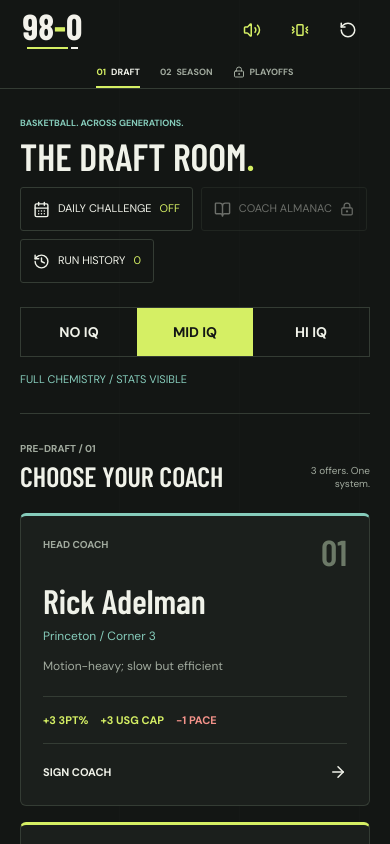
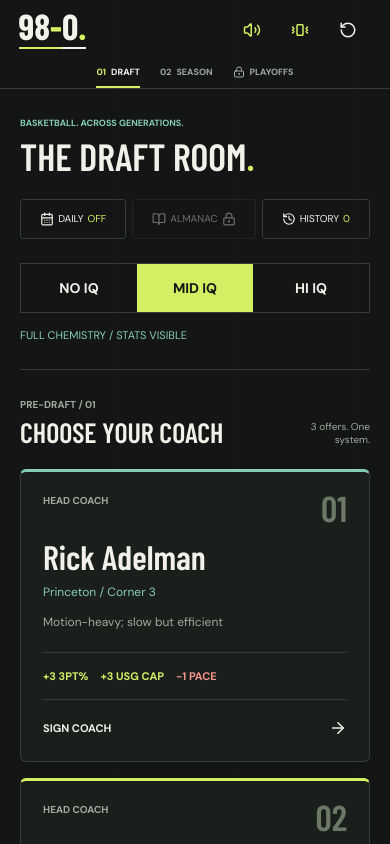
Before and after one commit to luisdapreci/98-0, a Next.js app: page / in a window 390 px wide. Shown: the top 844 px of the page. Built offline with nearby package versions, Linux system fonts and the light colour scheme.

Commit message:
feat: Update styling and layout for collection toolbar and share card; enhance button labels and improve export dimensions for better user experience

```diff
--- a/src/app/globals.css
+++ b/src/app/globals.css
@@ -29,6 +29,7 @@
   min-width: 0;
 }
 .collection-toolbar button > span { color: var(--accent); }
+.collection-toolbar button > .collection-button-label { color: inherit; }
 .collection-toolbar .result-share-button {
   flex: 1 0 100%;
   min-height: 56px;
@@ -80,20 +81,26 @@
 .share-lineup strong { font-size: 18px; line-height: 1.2; }
 .share-lineup small { font-size: 14px; line-height: 1.3; color: #bdc5b9; }
 .share-disclaimer { padding-top: 20px; margin-top: 8px; border-top: 1px solid #343c34; color: #bdc5b9; font-size: 12px; line-height: 1.4; }
+.share-card-export { display: grid; grid-template-columns: minmax(0, 1fr) auto; grid-template-rows: auto; align-content: space-between; column-gap: 20px; }
+.share-card-export > :not(.share-detail) { grid-column: 1 / -1; }
+.share-card-export .share-brand { margin-bottom: 12px; }
 .share-card-export .share-brand > span { font-size: 24px; }
-.share-card-export .share-daily { font-size: 24px; }
-.share-card-export h3 { font-size: 40px; }
+.share-card-export .share-daily { font-size: 24px; margin-bottom: 8px; }
+.share-card-export h3 { font-size: 40px; margin-bottom: 16px; }
+.share-card-export .share-records { padding: 12px 0; }
 .share-card-export .share-records span, .share-card-export .share-coach > span { font-size: 24px; }
 .share-card-export .share-records strong { font-size: 48px; }
 .share-card-export .share-records strong.share-pending { font-size: 32px; }
-.share-card-export .share-detail { font-size: 24px; }
+.share-card-export .share-detail { font-size: 24px; margin: 8px 0; }
+.share-card-export .share-coach { display: grid; grid-template-columns: minmax(0, 1fr) auto; align-items: baseline; column-gap: 20px; margin: 8px 0 12px; }
+.share-card-export .share-coach > span { grid-column: 1 / -1; }
 .share-card-export .share-coach > strong { font-size: 38px; }
-.share-card-export .share-coach > p { font-size: 26px; }
-.share-card-export .share-lineup li { grid-template-columns: 48px minmax(0, 1fr); }
-.share-card-export .share-lineup li > span { font-size: 24px; }
+.share-card-export .share-coach > p { font-size: 26px; margin: 0; text-align: right; }
+.share-card-export .share-lineup li { grid-template-columns: 48px minmax(0, 1fr) 176px; align-items: baseline; padding: 6px 0; gap: 12px; }
+.share-card-export .share-lineup li > span { grid-row: auto; font-size: 24px; }
 .share-card-export .share-lineup strong { font-size: 30px; }
-.share-card-export .share-lineup small { font-size: 24px; }
-.share-card-export .share-disclaimer { font-size: 22px; }
+.share-card-export .share-lineup small { font-size: 24px; text-align: right; }
+.share-card-export .share-disclaimer { font-size: 22px; padding-top: 12px; }
 .share-actions { display: flex; flex-wrap: wrap; gap: 8px; }
 .share-actions button { padding: 12px; font-size: 11px; }
 .share-actions .primary-button { flex: 1 0 100%; min-height: 52px; font-size: 16px; }
@@ -2272,7 +2279,31 @@ main {
 }
 @media (max-width: 760px) {
   .masthead-compact {
-    margin-bottom: 12px;
+    margin-bottom: 20px;
+  }
+  .collection-toolbar {
+    display: grid;
+    grid-template-columns: auto auto auto;
+    gap: 6px;
+    margin-top: 0;
+  }
+  .collection-toolbar .secondary-button {
+    min-height: 40px;
+    padding: 8px 6px;
+    gap: 4px;
+    font-size: 10px;
+    white-space: nowrap;
+  }
+  .collection-toolbar .secondary-button svg {
+    width: 14px;
+    height: 14px;
+    flex-shrink: 0;
+  }
+  .collection-label-extra {
+    display: none;
+  }
+  .collection-toolbar .result-share-button {
+    grid-column: 1 / -1;
   }
   .masthead-compact .eyebrow {
     display: none;
--- a/src/components/brand-mark.tsx
+++ b/src/components/brand-mark.tsx
@@ -6,15 +6,20 @@ export function BrandMark() {
       fontFamily: '"Barlow Condensed"', fontWeight: 700, lineHeight: 1,
       letterSpacing: 0, color: '#f3f2eb',
     }}>
-      <span>98</span><span style={{ color: '#d5ef64' }}>-</span><span>0</span>
-      <span style={{
-        position: 'absolute', bottom: '0.06em', left: '0.2em',
-        width: '1.12em', height: '0.07em', background: '#d5ef64',
-      }} />
-      <span style={{
-        position: 'absolute', bottom: '0.06em', right: '0.2em',
-        width: '0.18em', height: '0.07em', background: '#f3f2eb',
-      }} />
+      <span style={{ display: 'flex', position: 'relative', height: '100%' }}>
+        <span>98</span><span style={{ color: '#d5ef64' }}>-</span>
+        <span style={{
+          position: 'absolute', bottom: '0.06em', left: 0,
+          width: '100%', height: '0.07em', background: '#d5ef64',
+        }} />
+      </span>
+      <span style={{ display: 'flex', position: 'relative', height: '100%' }}>
+        <span>0</span><span style={{ color: '#d5ef64' }}>.</span>
+        <span style={{
+          position: 'absolute', bottom: '0.06em', left: 0,
+          width: '100%', height: '0.07em', background: '#f3f2eb',
+        }} />
+      </span>
     </span>
   );
 }
--- a/src/components/draft-room.tsx
+++ b/src/components/draft-room.tsx
@@ -735,13 +735,13 @@ export function DraftRoom() {
           <button className="secondary-button" title="Daily challenge" aria-label="Daily challenge"
             aria-haspopup="dialog" aria-describedby="daily-challenge-status" disabled={!ready || !!busy || dailyBusy}
             onClick={() => { setToday(utcDate(Date.now())); refreshDaily(); setDailyOpen(true); }}>
-            <CalendarDays size={17} /> DAILY CHALLENGE <span id="daily-challenge-status">{run?.daily ? 'ON' : 'OFF'}</span>
+            <CalendarDays size={17} /> <span className="collection-button-label">DAILY<span className="collection-label-extra"> CHALLENGE</span></span> <span id="daily-challenge-status">{run?.daily ? 'ON' : 'OFF'}</span>
           </button>
-          <button className="secondary-button" disabled={!ready || hidden || !progress.almanacUnlocked}
+          <button className="secondary-button" aria-label="COACH ALMANAC" disabled={!ready || hidden || !progress.almanacUnlocked}
             title={hidden ? 'Scouting locked until Start Season' : progress.almanacUnlocked ? 'Coach Almanac' : 'Unlocks after one completed 82-game season'}
-            onClick={() => setCollection('almanac')}><BookOpen size={17} /> COACH ALMANAC {progress.almanacUnlocked ? <span>12/12</span> : <LockKeyhole size={14} />}</button>
-          <button className="secondary-button" disabled={!ready || hidden} title={hidden ? 'Scouting locked until Start Season' : 'Run history'}
-            onClick={() => { void refreshProgress(); setShareId(null); setCollection('history'); }}><History size={17} /> RUN HISTORY <span>{progress.runs.length}</span></button>
+            onClick={() => setCollection('almanac')}><BookOpen size={17} /> <span className="collection-button-label"><span className="collection-label-extra">COACH </span>ALMANAC</span> {progress.almanacUnlocked ? <span>12/12</span> : <LockKeyhole size={14} />}</button>
+          <button className="secondary-button" aria-label={`RUN HISTORY ${progress.runs.length}`} disabled={!ready || hidden} title={hidden ? 'Scouting locked until Start Season' : 'Run history'}
+            onClick={() => { void refreshProgress(); setShareId(null); setCollection('history'); }}><History size={17} /> <span className="collection-button-label"><span className="collection-label-extra">RUN </span>HISTORY</span> <span>{progress.runs.length}</span></button>
           {shareable && playback?.revealed === 82 && <button className="primary-button result-share-button" aria-haspopup="dialog" onClick={() => { setShareId(shareable.id); setCollection('history'); }}><Share2 size={22} /> SHARE RESULT</button>}
         </div>
         {!ready || !draft || !synergy ? (
--- a/src/components/run-collection.tsx
+++ b/src/components/run-collection.tsx
@@ -61,11 +61,11 @@ function ShareResult({ result, onBack }: { result: RunSummary; onBack: () => voi
         if (cancelled || !card.current) return;
         const exportCard = card.current.cloneNode(true) as HTMLDivElement;
         exportCard.classList.add('share-card-export');
-        Object.assign(exportCard.style, { position: 'fixed', left: '-10000px', top: '0', width: '720px', maxWidth: 'none', padding: '32px', pointerEvents: 'none' });
+        Object.assign(exportCard.style, { position: 'fixed', left: '-10000px', top: '0', width: '900px', height: '900px', maxWidth: 'none', padding: '32px', pointerEvents: 'none' });
         exportCard.setAttribute('aria-hidden', 'true');
         document.body.append(exportCard);
         try {
-          const blob = await toBlob(exportCard, { pixelRatio: 2, width: 720, backgroundColor: '#131614',
+          const blob = await toBlob(exportCard, { pixelRatio: 2, width: 900, height: 900, backgroundColor: '#131614',
             style: { position: 'static', left: 'auto', top: 'auto' } });
           if (!blob) throw new Error('Empty image');
           if (!cancelled) setImage(blob);
```
Also changed, not shown: 1 other file (tests, documents, lock files or other folders).
